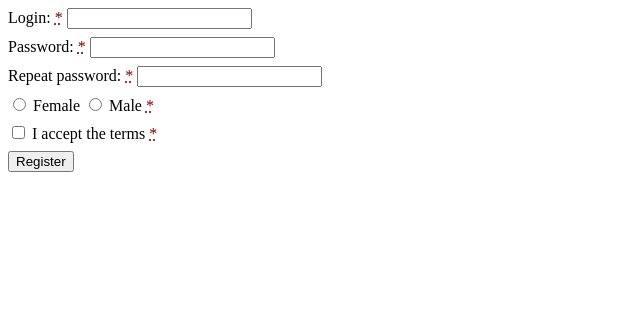
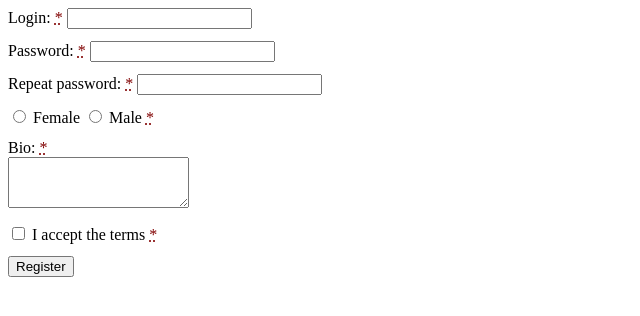
Before and after one commit to rkrupinski/validator, a website with bundled scripts: page demo/index.html in a window 1280 px wide. Shown: the whole page, without its empty margins (0-640 px from the left). Built offline with nearby package versions, Linux system fonts and the light colour scheme.

Commit message:
Updated demo

```diff
--- a/demo/index.html
+++ b/demo/index.html
@@ -15,7 +15,7 @@
     }
 
     .row {
-      margin-bottom: .5em;
+      margin-bottom: .75em;
     }
 
     .req,
@@ -61,6 +61,14 @@
       <abbr class="req" title="Required">*</abbr>
     </div>
     <div class="row">
+      <label for="bio">
+        Bio:
+        <abbr class="req" title="Required">*</abbr>
+      </label>
+      <br>
+      <textarea id="bio" name="bio" cols="20" rows="3" data-v-required="This field is required"></textarea>
+    </div>
+    <div class="row">
       <input id="terms" type="checkbox" name="terms" data-v-required="This field is required">
       <label for="terms">I accept the terms</label>
       <abbr class="req" title="Required">*</abbr>
```
Also changed, not shown: demo/dist/demo.js.
